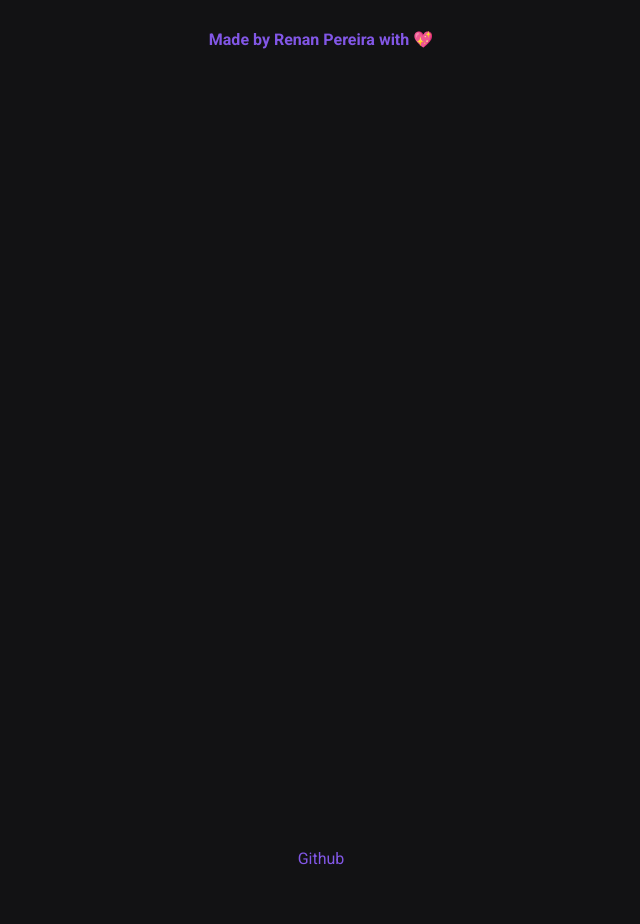
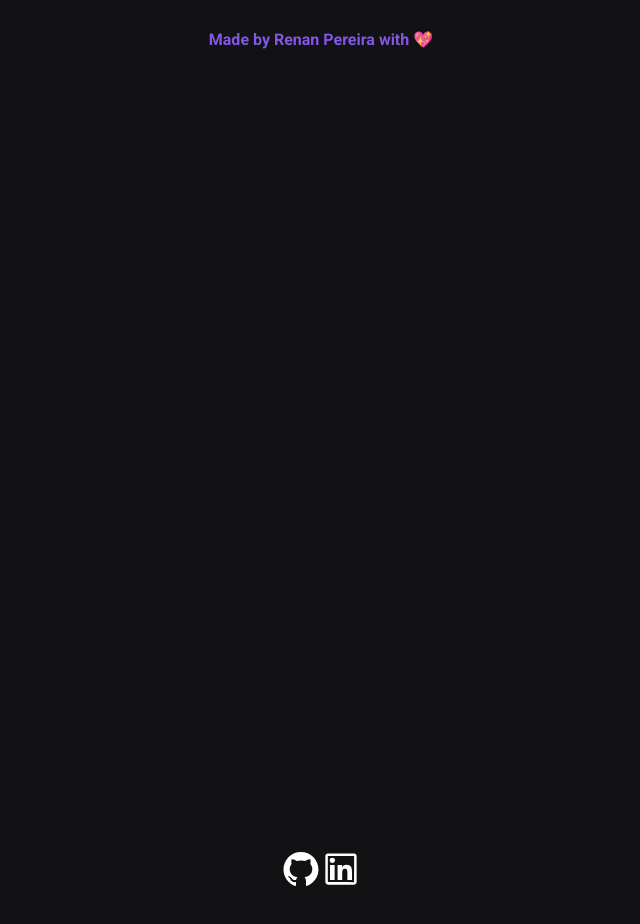
Before and after one commit to r3nanp/pokedex, a Next.js app: page /about in a window 1280 px wide. Shown: the top 924 px of the page, without its empty margins (319-959 px from the left). Built offline with nearby package versions, Linux system fonts and the light colour scheme.

Commit message:
feat (about): add the github, linkedin icon

```diff
--- a/src/pages/about.tsx
+++ b/src/pages/about.tsx
@@ -1,7 +1,14 @@
 /* eslint-disable react/react-in-jsx-scope */
 import Head from 'next/head'
 import Link from 'next/link'
-import { Wrapper, Content, Header, Footer } from '../styles/about'
+import {
+  Wrapper,
+  Content,
+  Header,
+  Footer,
+  GithubLogo,
+  LinkedinLogo,
+} from '../styles/about'
 
 export default function About(): JSX.Element {
   return (
@@ -21,7 +28,14 @@ export default function About(): JSX.Element {
           <Footer>
             <div>
               <Link href="https://github.com/r3nanp">
-                <a>Github</a>
+                <a target="blank">
+                  <GithubLogo />
+                </a>
+              </Link>
+              <Link href="https://www.linkedin.com/in/r3nanp">
+                <a target="blank">
+                  <LinkedinLogo />
+                </a>
               </Link>
             </div>
           </Footer>
```
